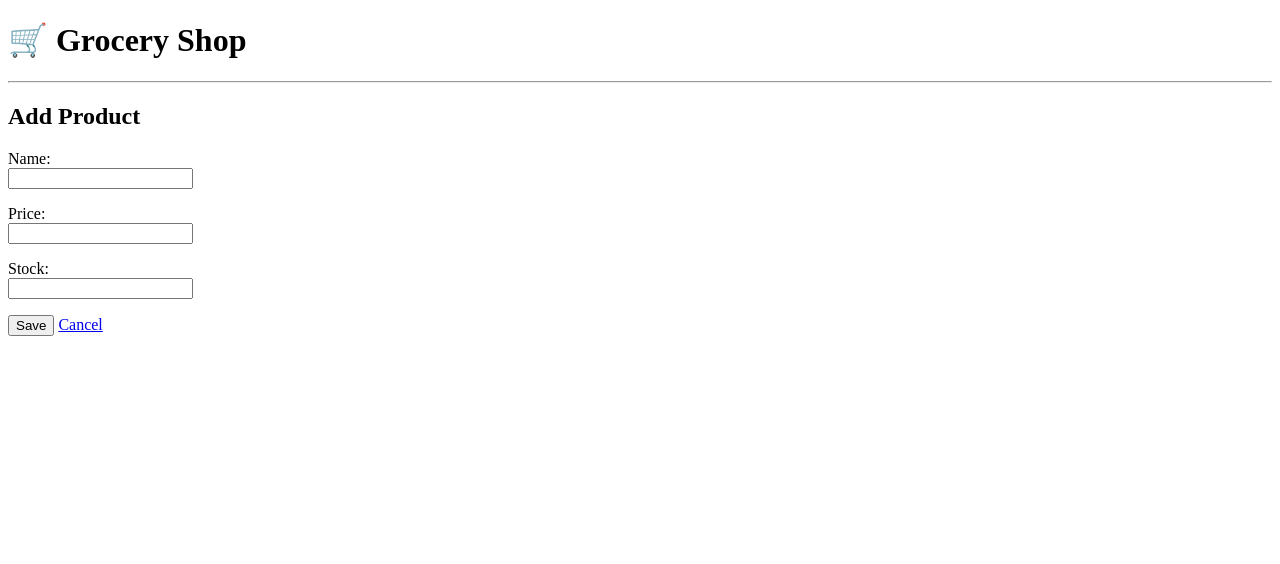
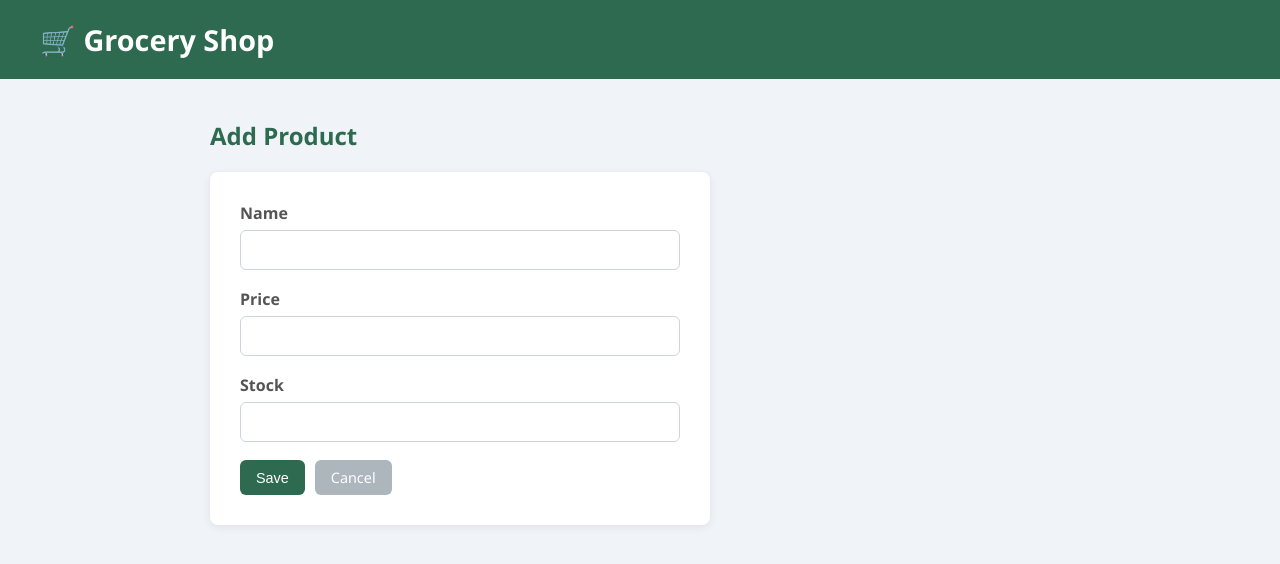
Before and after one commit to johnslaw2000/grocery-shop, a Flask app: page /add in a window 1280 px wide. Shown: the top 564 px of the page. Run offline with Flask 3, Linux system fonts and the light colour scheme.

Commit message:
Add css styling

```diff
--- /dev/null
+++ b/static/style.css
@@ -0,0 +1,161 @@
+* {
+    margin: 0;
+    padding: 0;
+    box-sizing: border-box;
+}
+
+body {
+    font-family: 'Segoe UI', sans-serif;
+    background-color: #f0f4f8;
+    color: #333;
+}
+
+header {
+    background-color: #2d6a4f;
+    color: white;
+    padding: 20px 40px;
+    display: flex;
+    align-items: center;
+    gap: 12px;
+}
+
+header h1 {
+    font-size: 1.8rem;
+}
+
+main {
+    max-width: 900px;
+    margin: 40px auto;
+    padding: 0 20px;
+}
+
+h2 {
+    margin-bottom: 20px;
+    color: #2d6a4f;
+}
+
+a {
+    color: #2d6a4f;
+    text-decoration: none;
+}
+
+a:hover {
+    text-decoration: underline;
+}
+
+.btn {
+    display: inline-block;
+    padding: 8px 16px;
+    border-radius: 6px;
+    font-size: 0.9rem;
+    cursor: pointer;
+    border: none;
+}
+
+.btn-primary {
+    background-color: #2d6a4f;
+    color: white;
+}
+
+.btn-primary:hover {
+    background-color: #1b4332;
+}
+
+.btn-danger {
+    background-color: #e63946;
+    color: white;
+}
+
+.btn-danger:hover {
+    background-color: #c1121f;
+}
+
+.btn-secondary {
+    background-color: #adb5bd;
+    color: white;
+}
+
+.btn-secondary:hover {
+    background-color: #6c757d;
+}
+
+table {
+    width: 100%;
+    border-collapse: collapse;
+    background: white;
+    border-radius: 8px;
+    overflow: hidden;
+    box-shadow: 0 2px 8px rgba(0,0,0,0.08);
+}
+
+th {
+    background-color: #2d6a4f;
+    color: white;
+    padding: 12px 16px;
+    text-align: left;
+}
+
+td {
+    padding: 12px 16px;
+    border-bottom: 1px solid #e9ecef;
+}
+
+tr:last-child td {
+    border-bottom: none;
+}
+
+tr:hover td {
+    background-color: #f8f9fa;
+}
+
+.add-btn {
+    margin-bottom: 20px;
+    display: inline-block;
+}
+
+.empty-msg {
+    background: white;
+    padding: 40px;
+    text-align: center;
+    border-radius: 8px;
+    color: #adb5bd;
+    box-shadow: 0 2px 8px rgba(0,0,0,0.08);
+}
+
+form {
+    background: white;
+    padding: 30px;
+    border-radius: 8px;
+    box-shadow: 0 2px 8px rgba(0,0,0,0.08);
+    max-width: 500px;
+}
+
+form p {
+    margin-bottom: 18px;
+}
+
+form label {
+    display: block;
+    margin-bottom: 6px;
+    font-weight: 600;
+    color: #555;
+}
+
+form input {
+    width: 100%;
+    padding: 10px 12px;
+    border: 1px solid #ced4da;
+    border-radius: 6px;
+    font-size: 1rem;
+}
+
+form input:focus {
+    outline: none;
+    border-color: #2d6a4f;
+}
+
+.form-actions {
+    display: flex;
+    gap: 10px;
+    margin-top: 10px;
+}
--- a/templates/base.html
+++ b/templates/base.html
@@ -2,10 +2,14 @@
 <html>
 <head>
     <title>Grocery Shop</title>
+    <link rel="stylesheet" href="{{ url_for('static', filename='style.css') }}">
 </head>
 <body>
-<h1>🛒 Grocery Shop</h1>
-<hr>
-{% block content %}{% endblock %}
+    <header>
+        <h1>🛒 Grocery Shop</h1>
+    </header>
+    <main>
+        {% block content %}{% endblock %}
+    </main>
 </body>
 </html>
--- a/templates/form.html
+++ b/templates/form.html
@@ -10,24 +10,24 @@
 
 <form method="POST">
     <p>
-        Name:<br>
+        <label>Name</label>
         <input type="text" name="name"
                value="{{ product.name if product else '' }}" required>
     </p>
     <p>
-        Price:<br>
+        <label>Price</label>
         <input type="number" step="0.01" name="price"
                value="{{ product.price if product else '' }}" required>
     </p>
     <p>
-        Stock:<br>
+        <label>Stock</label>
         <input type="number" name="stock"
                value="{{ product.stock if product else '' }}" required>
     </p>
-    <p>
-        <button type="submit">Save</button>
-        <a href="{{ url_for('home') }}">Cancel</a>
-    </p>
+    <div class="form-actions">
+        <button type="submit" class="btn btn-primary">Save</button>
+        <a href="{{ url_for('home') }}" class="btn btn-secondary">Cancel</a>
+    </div>
 </form>
 
 {% endblock %}
```
